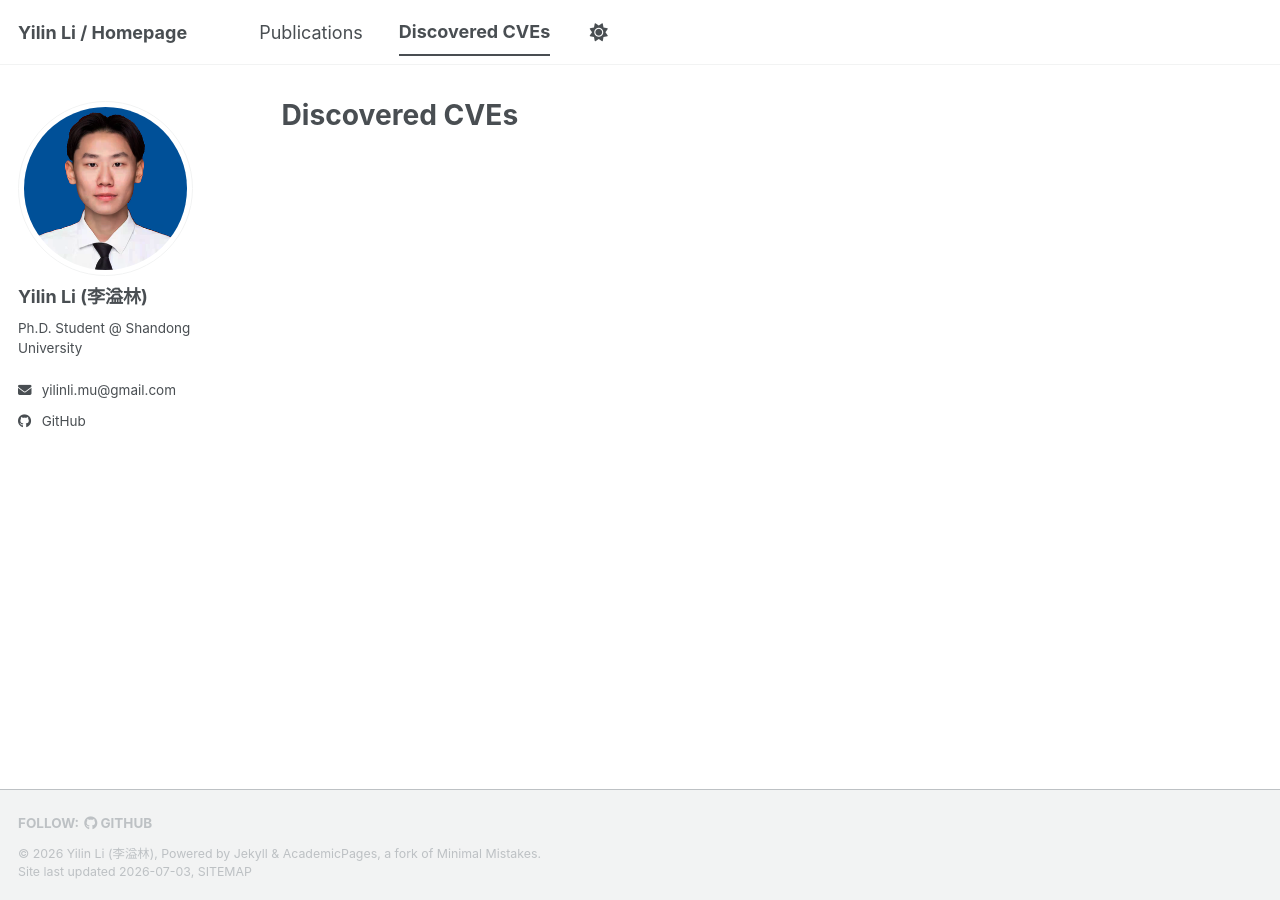
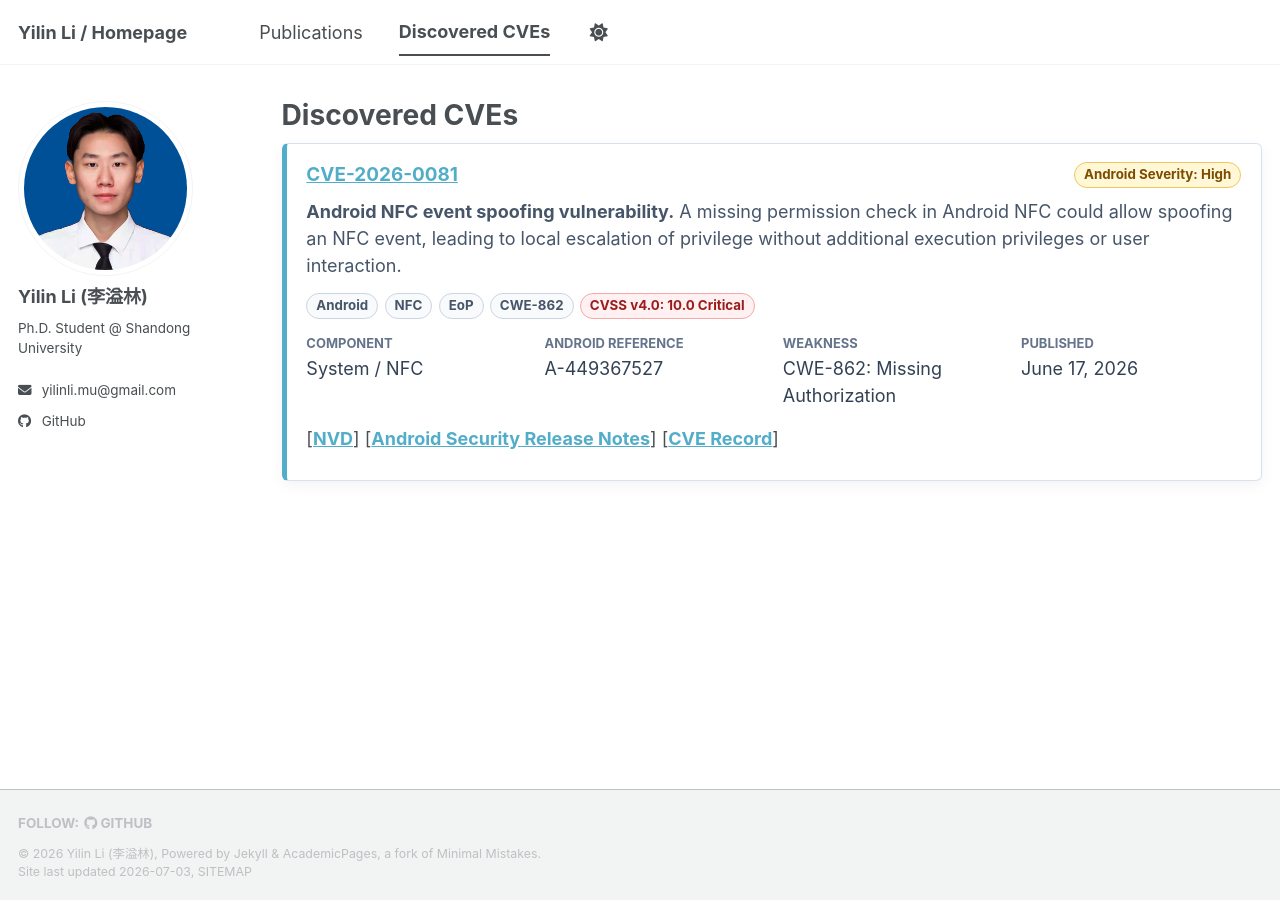
Before and after one commit to mu-sec/mu-sec.github.io, a Jekyll site: the page built from _pages/cves.md, in a window 1280 px wide. Built offline with Jekyll 4.4.1, drawn with Linux system fonts in a browser that asks for light colours; a style sheet for code colours, icons or effects is not loaded.

Commit message:
Add CVE-2026-0081

```diff
--- a/_pages/cves.md
+++ b/_pages/cves.md
@@ -3,4 +3,140 @@ layout: archive
 title: "Discovered CVEs"
 permalink: /cves/
 author_profile: true
+seo_title: "Discovered CVEs - Yilin Li"
+description: "Discovered CVEs by Yilin Li, including CVE-2026-0081 in Android NFC."
 ---
+
+<style>
+.cve-list {
+  display: grid;
+  gap: 1rem;
+}
+
+.cve-card {
+  border: 1px solid #d9e2ec;
+  border-left: 5px solid #52adc8;
+  border-radius: 6px;
+  padding: 1rem 1.1rem;
+  background: #fff;
+  box-shadow: 0 4px 14px rgba(15, 23, 42, 0.05);
+}
+
+.cve-card__head {
+  display: flex;
+  flex-wrap: wrap;
+  gap: 0.5rem;
+  align-items: center;
+  justify-content: space-between;
+  margin-bottom: 0.45rem;
+}
+
+.cve-card h2 {
+  margin: 0;
+  font-size: 1.05rem;
+}
+
+.cve-card p {
+  margin: 0.55rem 0;
+}
+
+.cve-summary {
+  color: #475569;
+}
+
+.cve-badges {
+  display: flex;
+  flex-wrap: wrap;
+  gap: 0.35rem;
+  margin: 0.75rem 0;
+}
+
+.cve-badge {
+  border: 1px solid #cbd5e1;
+  border-radius: 999px;
+  padding: 0.12rem 0.5rem;
+  background: #f8fafc;
+  color: #475569;
+  font-size: 0.74rem;
+  font-weight: 700;
+}
+
+.cve-badge--severity {
+  border-color: #f0c85a;
+  background: #fff7d6;
+  color: #7a4d00;
+}
+
+.cve-badge--critical {
+  border-color: #f4a8a8;
+  background: #fff1f1;
+  color: #9b1c1c;
+}
+
+.cve-meta {
+  display: grid;
+  grid-template-columns: repeat(auto-fit, minmax(11rem, 1fr));
+  gap: 0.55rem 1rem;
+  margin: 0.85rem 0;
+}
+
+.cve-meta div {
+  min-width: 0;
+}
+
+.cve-meta dt {
+  color: #64748b;
+  font-size: 0.72rem;
+  font-weight: 700;
+  text-transform: uppercase;
+}
+
+.cve-meta dd {
+  margin: 0.08rem 0 0;
+  color: #334155;
+}
+
+.cve-links a {
+  font-weight: 700;
+}
+</style>
+
+<div class="cve-list">
+  <article class="cve-card">
+    <div class="cve-card__head">
+      <h2><a href="https://nvd.nist.gov/vuln/detail/CVE-2026-0081">CVE-2026-0081</a></h2>
+      <span class="cve-badge cve-badge--severity">Android Severity: High</span>
+    </div>
+
+    <p class="cve-summary"><strong>Android NFC event spoofing vulnerability.</strong> A missing permission check in Android NFC could allow spoofing an NFC event, leading to local escalation of privilege without additional execution privileges or user interaction.</p>
+
+    <div class="cve-badges">
+      <span class="cve-badge">Android</span>
+      <span class="cve-badge">NFC</span>
+      <span class="cve-badge">EoP</span>
+      <span class="cve-badge">CWE-862</span>
+      <span class="cve-badge cve-badge--critical">CVSS v4.0: 10.0 Critical</span>
+    </div>
+
+    <dl class="cve-meta">
+      <div>
+        <dt>Component</dt>
+        <dd>System / NFC</dd>
+      </div>
+      <div>
+        <dt>Android Reference</dt>
+        <dd>A-449367527</dd>
+      </div>
+      <div>
+        <dt>Weakness</dt>
+        <dd>CWE-862: Missing Authorization</dd>
+      </div>
+      <div>
+        <dt>Published</dt>
+        <dd>June 17, 2026</dd>
+      </div>
+    </dl>
+
+    <p class="cve-links">[<a href="https://nvd.nist.gov/vuln/detail/CVE-2026-0081">NVD</a>] [<a href="https://source.android.com/docs/security/bulletin/android-17">Android Security Release Notes</a>] [<a href="https://www.cve.org/CVERecord?id=CVE-2026-0081">CVE Record</a>]</p>
+  </article>
+</div>
```
